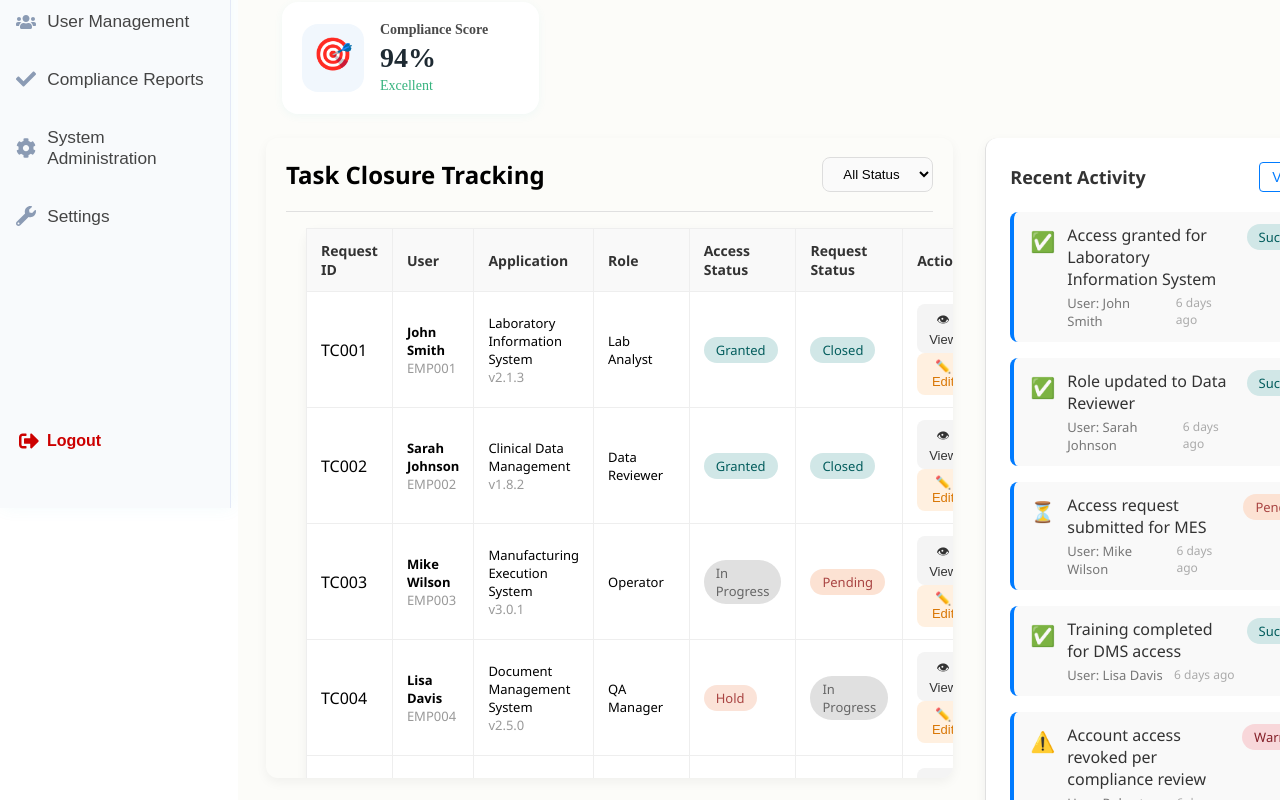
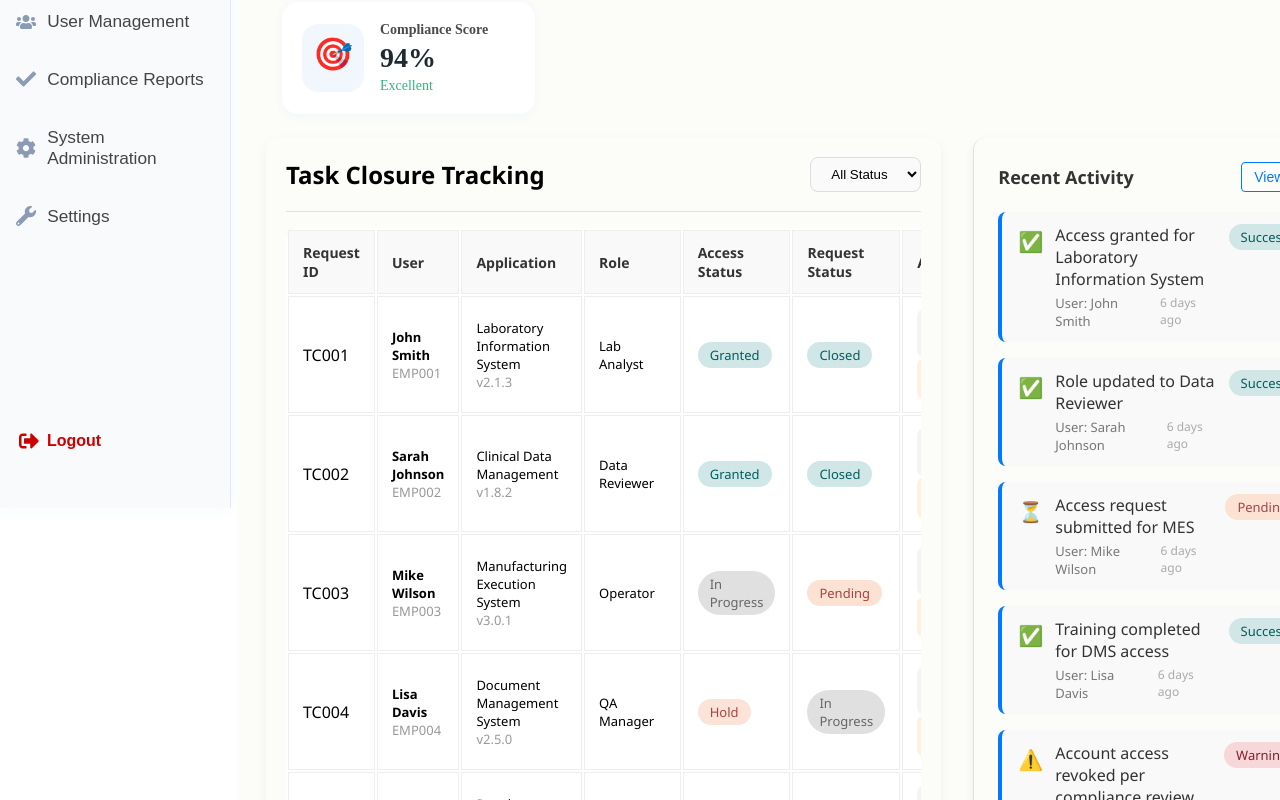
Before and after one commit to amit45555/pharmacorp-app, a React (Create React App) app: page /admin in a window 1280 px wide. Shown: the part 340-1140 px from the top of the page. Built offline with nearby package versions, Linux system fonts and the light colour scheme.

Commit message:
trackclosuretracking changes

```diff
--- a/src/pages/AdminDashboard.module.css
+++ b/src/pages/AdminDashboard.module.css
@@ -368,6 +368,7 @@
   gap: 1.5rem;
   margin-top: 0.3rem;
   margin-left: 20px;
+  background: #fcfcf9;
 }
 
 .statCard {
--- a/src/pages/TaskClosureTracking/TaskClosureTracking.module.css
+++ b/src/pages/TaskClosureTracking/TaskClosureTracking.module.css
@@ -20,17 +20,18 @@
    border-radius: 12px;
  padding-left: 20px;
  padding-right: 20px;
- height: 80%;
-  overflow-x: auto;
+ height: auto;
+ overflow-y: auto;
+
 }
 
 .rightSection {
   flex: 1;
   padding: 24px;
-  background-color: #ffffff;
+  background-color: #fcfcf9;
   border-left: 1px solid #e0e0e0;
-  overflow-y: auto;
-  height: 100%;
+  overflow-x: auto;
+  height: auto;
  gap: 10px;
   box-shadow: 0 4px 12px rgba(0, 0, 0, 0.05);
    border-radius: 12px;
@@ -55,16 +56,15 @@
 
 /* Table */
 .taskTable {
-  width: 70%;
-  border-collapse: collapse;
+  width: 100%;
+  table-layout: auto;
   background-color: #fff;
   border-radius: 12px;
- height: 50%;
+  height: auto;
   box-shadow: 0 4px 12px rgba(0, 0, 0, 0.05);
-  margin-left: 20px;
-  margin-right: 20px;
+  margin-bottom: 20px;
+}
 
-}
 
 .taskTable th,
 .taskTable td {
--- a/src/pages/TaskClosureTracking/TaskClosureTracking.tsx
+++ b/src/pages/TaskClosureTracking/TaskClosureTracking.tsx
@@ -116,6 +116,7 @@ const TaskClosureTracking = () => {
             <option>All Status</option>
           </select>
         </div>
+        <div style={{ overflowX: "auto" }}>
         <table className={styles.taskTable}>
           <thead>
             <tr>
@@ -155,6 +156,7 @@ const TaskClosureTracking = () => {
             ))}
           </tbody>
         </table>
+        </div>
       </div>
 
       {/* Right Side */}
```
